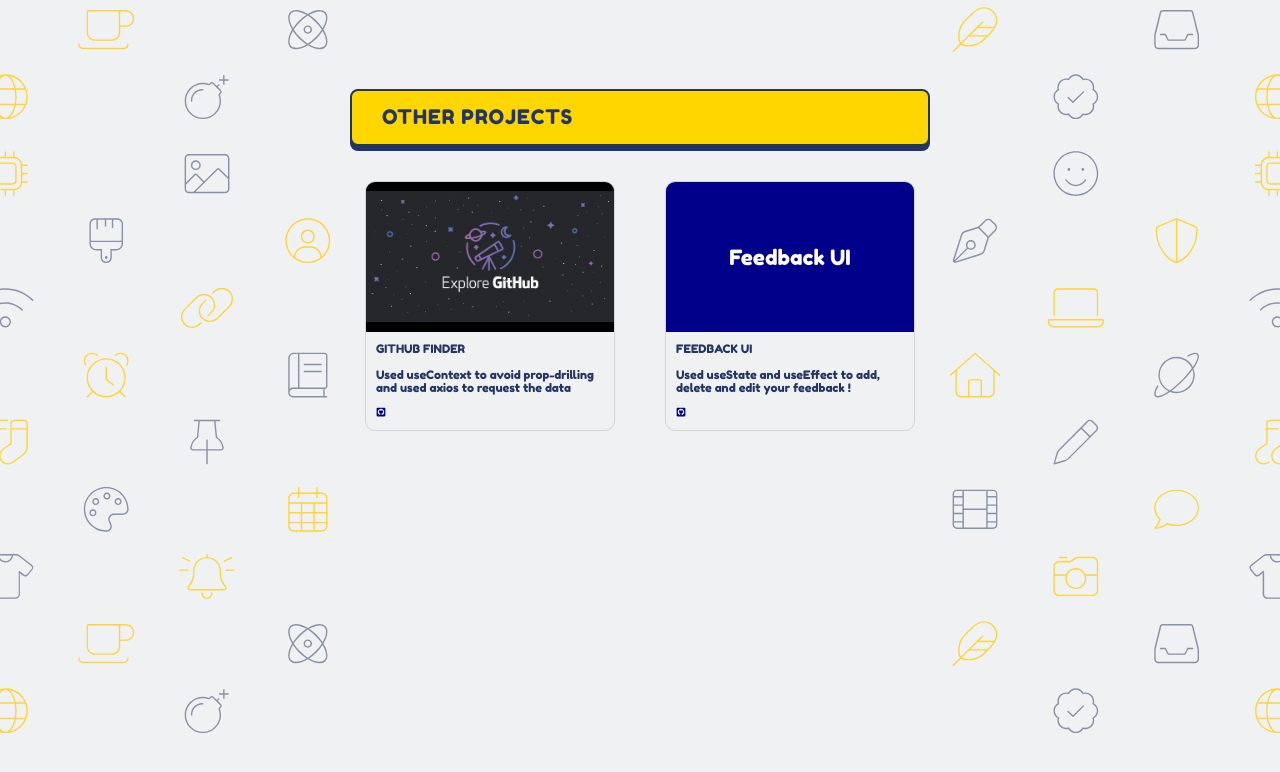
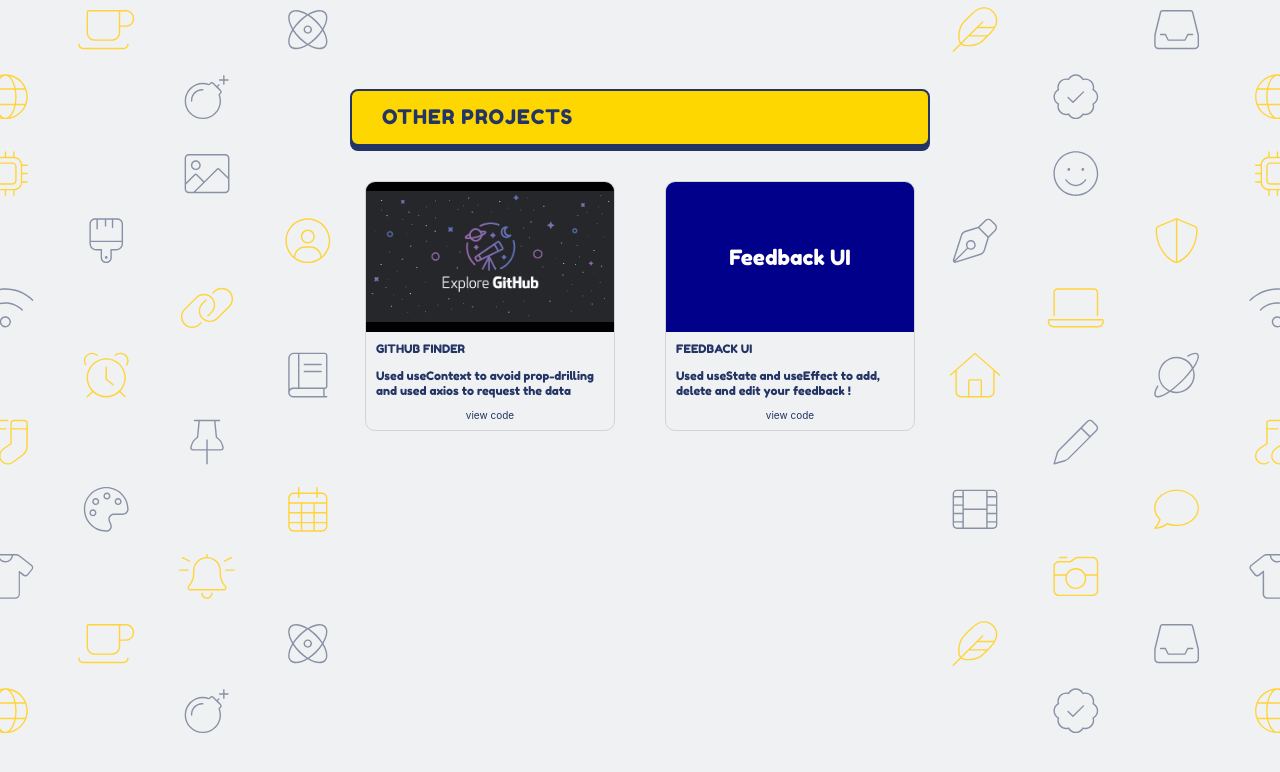
Before and after one commit to snieto10/sergio, a React (Create React App) app: page / in a window 1280 px wide. Shown: the part 2418-3190 px from the top of the page. Built offline with nearby package versions, Linux system fonts and the light colour scheme; no server answers; some icons are missing.

Commit message:
the projectc is finished

```diff
--- a/src/App.css
+++ b/src/App.css
@@ -751,3 +751,8 @@ a:active {
   margin-left: 1rem;
   margin-right: 1rem;
 }
+
+.other-view {
+  color: var(--color-text);
+  text-align: center;
+}
--- a/src/layout/Body.jsx
+++ b/src/layout/Body.jsx
@@ -7,6 +7,7 @@ import TicTacToe from "../components/TicTacToe/TicTacToe";
 import ShoppingCart from "../components/ShoppingCart/ShoppingCart";
 import { FaGithubSquare } from "react-icons/fa";
 import githubback from "../assets/images/GitHubPicture.jpg";
+import github from "../assets/images/github.svg";
 
 function Body() {
   return (
@@ -136,11 +137,11 @@ function Body() {
                   </div>
                   <div className="other-text">
                     <h3>GITHUB FINDER</h3>
-                    <h3>
+                    <h3 style={{ lineHeight: "15px" }}>
                       Used useContext to avoid prop-drilling and used axios to
                       request the data
                     </h3>
-                    <FaGithubSquare color="darkblue" width="20px" />
+                    <p className="other-view">view code</p>
                   </div>
                 </div>
 
@@ -150,11 +151,11 @@ function Body() {
                   </div>
                   <div className="other-text">
                     <h3>FEEDBACK UI</h3>
-                    <h3>
+                    <h3 style={{ lineHeight: "15px" }}>
                       Used useState and useEffect to add, delete and edit your
                       feedback !
                     </h3>
-                    <FaGithubSquare color="darkblue" width="20px" />
+                    <p className="other-view">view code</p>
                   </div>
                 </div>
               </div>
```
